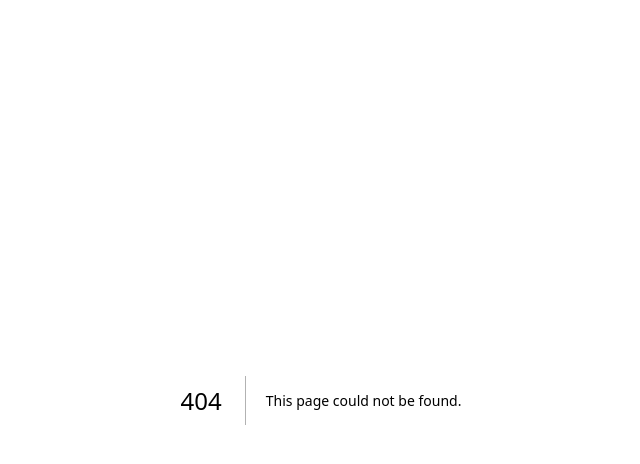
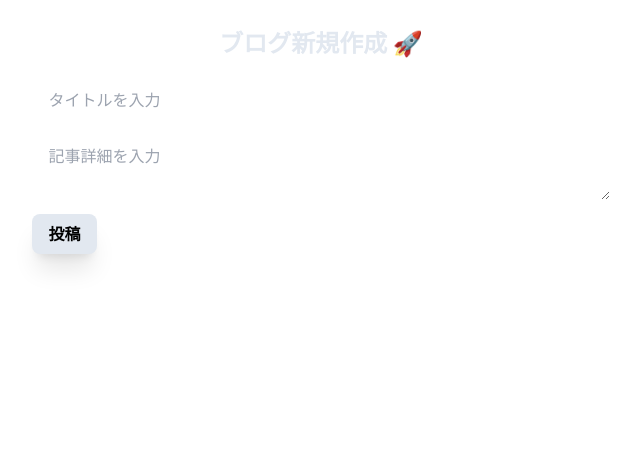
Before and after one commit to likuor/blog-supabase, a Next.js app: page /blog/add in a window 1280 px wide. Before the commit this address had no page. Shown: the top 464 px of the page, without its empty margins (319-959 px from the left). Built offline with nearby package versions, Linux system fonts and the light colour scheme.

Commit message:
add: connection API of posting

```diff
--- /dev/null
+++ b/src/app/blog/add/page.tsx
@@ -0,0 +1,55 @@
+"use client"
+import { AddPostType } from '@/app/types';
+import { useRouter } from 'next/navigation';
+import React, { useRef } from "react";
+
+const postBlog = async ({ title, description }: AddPostType) => {
+  const res = await fetch('http://localhost:3000/api/blog', {
+    method: 'post',
+    headers: {
+      "Content-Type": "application/lson"
+    },
+    body: JSON.stringify({ title, description }),
+  })
+
+  return res.json
+}
+
+const AddPost = () => {
+  const router = useRouter()
+  const titleRef = useRef<HTMLInputElement | null>(null)
+  const descriptionRef = useRef<HTMLTextAreaElement | null>(null)
+
+  const handleSubmit = async (e: React.FormEvent) => {
+    e.preventDefault()
+
+    await postBlog({ title: titleRef.current?.value, description: descriptionRef.current?.value })
+    router.push('/')
+    router.refresh()
+  }
+  return (
+    <div className="w-full m-auto flex my-4">
+      <div className="flex flex-col justify-center items-center m-auto">
+        <p className="text-2xl text-slate-200 font-bold p-3">ブログ新規作成 🚀</p>
+        <form onSubmit={handleSubmit}>
+          <input
+            ref={titleRef}
+            placeholder="タイトルを入力"
+            type="text"
+            className="rounded-md px-4 w-full py-2 my-2"
+          />
+          <textarea
+            ref={descriptionRef}
+            placeholder="記事詳細を入力"
+            className="rounded-md px-4 py-2 w-full my-2"
+          ></textarea>
+          <button className="font-semibold px-4 py-2 shadow-xl bg-slate-200 rounded-lg m-auto hover:bg-slate-100">
+            投稿
+          </button>
+        </form>
+      </div>
+    </div>
+  )
+};
+
+export default AddPost;
--- a/src/app/types.ts
+++ b/src/app/types.ts
@@ -4,3 +4,8 @@ export type PostType = {
   description: string;
   date: Date;
 };
+
+export type AddPostType = {
+  title: string | undefined;
+  description: string | undefined;
+};
```
